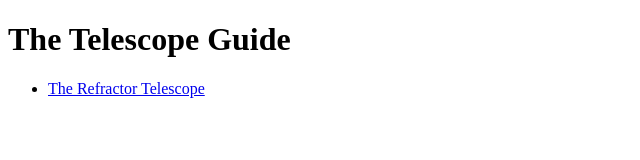
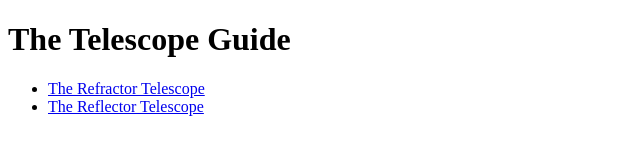
Before and after one commit to AshishDular/the-telescope-guide, a plain HTML site: page index.html in a window 1280 px wide. Shown: the whole page, without its empty margins (0-640 px from the left). Drawn offline with Linux system fonts and the light colour scheme.

Commit message:
Add The Reflector Telescope page link

```diff
--- a/index.html
+++ b/index.html
@@ -10,6 +10,7 @@
         <h1>The Telescope Guide</h1>
         <ul>
         <li> <a href="telescopes/refracting.html">The Refractor Telescope</a> </li>
+        <li> <a href="telescopes/reflecting.html">The Reflector Telescope</a> </li>
         </ul>
     </body>
 </html>
```
